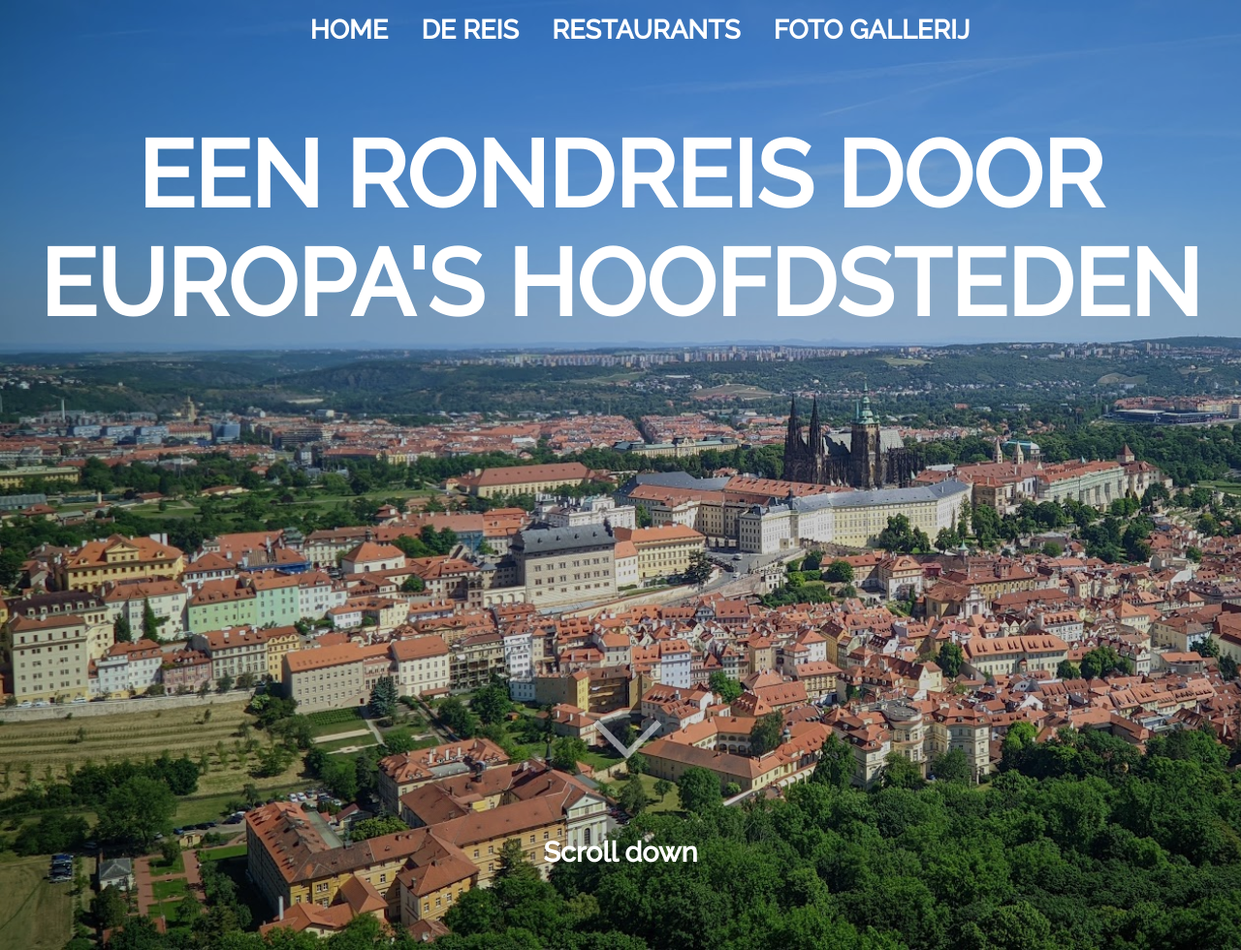
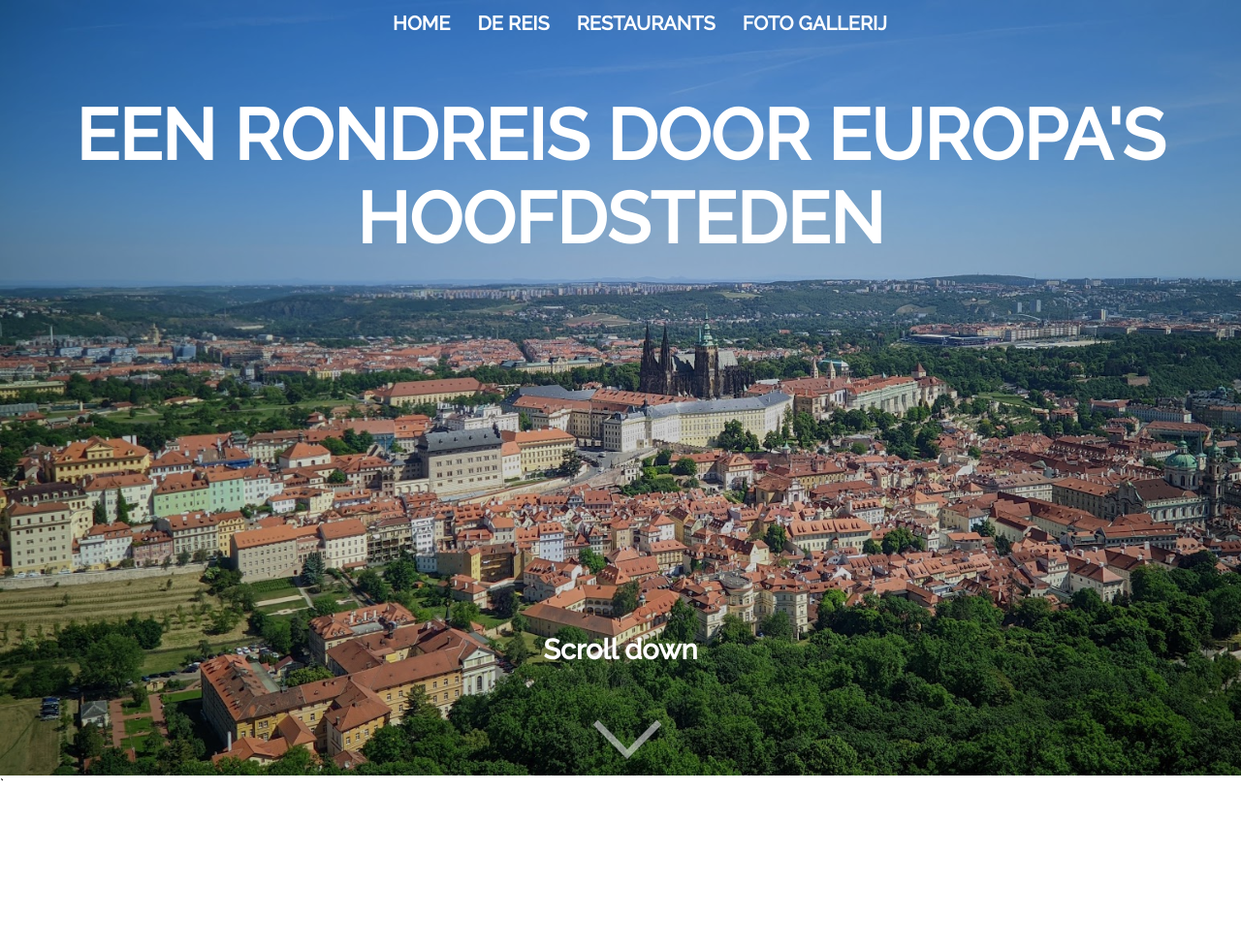
Before and after one commit to Assiemandem/Europatrip_website, a plain HTML site: page homepage.html in a window 1280 px wide. Shown: the top 980 px of the page at 97% size. Drawn offline with Linux system fonts and the light colour scheme.

Commit message:
scalability

```diff
--- a/styles.css
+++ b/styles.css
@@ -16,7 +16,9 @@ body{
     background-blend-mode: multiply;
     padding-bottom: 5px;
     width: 100%;
-    height: 980px;
+    height: 100vh;
+
+
 
 
     color: #FFFFFF;
@@ -30,7 +32,7 @@ body{
 
     .nav a {
         display: inline-block;
-        padding: 0.5em;
+        padding: 0.9vw;
         color: white;
         text-decoration: none;
     }
@@ -42,8 +44,8 @@ body{
 
     .nav {
         text-align: center;
-        font-size: 1.7em;
-        font-weight: bolder ;
+        font-size: 2.5vh;
+        font-weight: bold ;
 
     }
 
@@ -54,7 +56,7 @@ body{
 
 .titel{
     text-align: center;
-    font-size: 6em
+    font-size: 5.7vw;
 
 }
 
@@ -65,7 +67,7 @@ body{
     padding-right: 25%;
     padding-top: 170px;
     padding-bottom: 170px;
-    font-size: 1.5rem;
+    font-size: 1.3vw;
 }
 
 
@@ -124,7 +126,7 @@ position: absolute;
 
 h3{
     text-align: center;
-    padding-top:450px;
+    padding-top: 42vh;
     font-size: 1.8em;
     animation: FadeIn 3s;
 }
```
